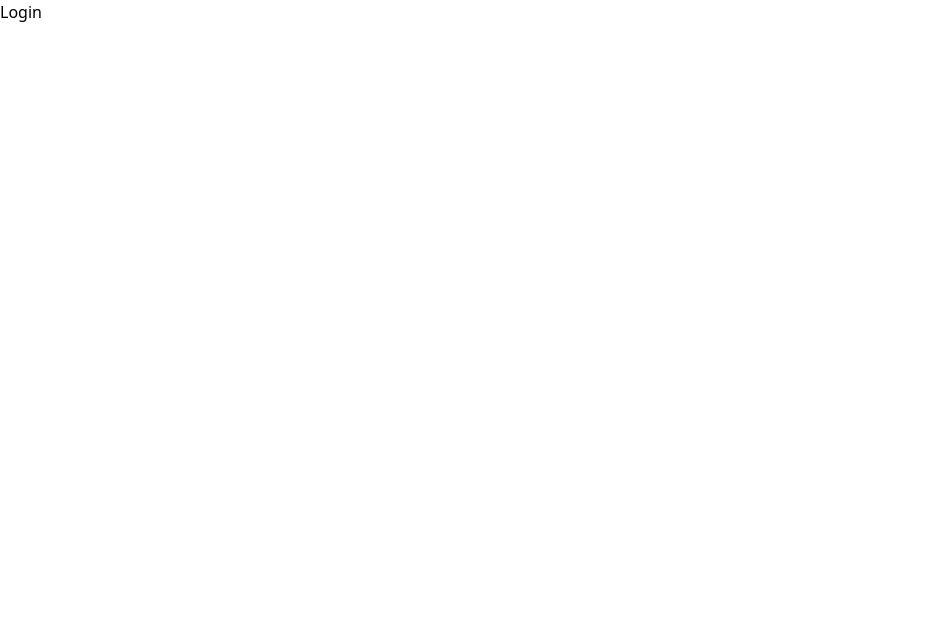
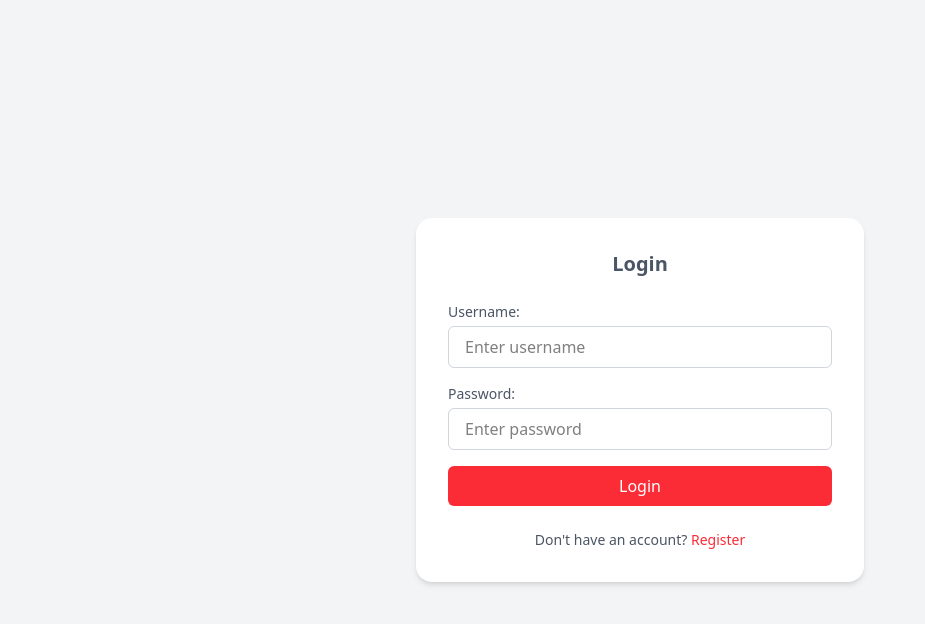
Before and after one commit to PranitaPaudel/ToDo-App, a React (Vite) app: page /login in a window 1280 px wide. Shown: the top 624 px of the page, without its empty margins (0-925 px from the left). Built offline with nearby package versions, Linux system fonts and the light colour scheme.

Commit message:
feat: add login component

```diff
--- a/src/Components/Login.tsx
+++ b/src/Components/Login.tsx
@@ -1,5 +1,58 @@
 import "../index.css";
+import { Fragment } from "react";
+import Register from "./Register";
+
 function Login() {
-  return <p>Login</p>;
+  return (
+    <Fragment>
+      <div className="min-h-screen flex items-center justify-center bg-gray-100">
+        <div className="w-full max-w-md p-8 space-y-6 bg-white rounded-2xl shadow-md">
+          <h2 className="text-xl text-center font-bold text-gray-600">Login</h2>
+          <form className="space-y-4">
+            <div>
+              <label
+                htmlFor="uname"
+                className="block mb-1 text-sm font-medium text-gray-600"
+              >
+                Username:
+              </label>
+              <input
+                type="text"
+                id="uname"
+                placeholder="Enter username"
+                className="w-full px-4 py-2 border border-gray-300 rounded-md focus:outline-none focus:ring-2 focus:ring-red-400"
+              />
+            </div>
+            <div>
+              <label
+                htmlFor="password"
+                className="block mb-1 text-sm font-medium text-gray-600"
+              >
+                Password:
+              </label>
+              <input
+                type="password"
+                id="password"
+                placeholder="Enter password"
+                className="w-full px-4 py-2 border border-gray-300 rounded-md focus:outline-none focus:ring-2 focus:ring-red-400"
+              />
+            </div>
+            <button
+              type="submit"
+              className="w-full py-2 px-4 text-white bg-red-500 hover:bg-red-600 rounded-md transition duration-200"
+            >
+              Login
+            </button>
+          </form>
+          <div className="text-center text-sm text-gray-600">
+            Don't have an account?{" "}
+            <a href="/Register" className="text-red-500 hover:underline">
+              Register
+            </a>
+          </div>
+        </div>
+      </div>
+    </Fragment>
+  );
 }
 export default Login;
```
